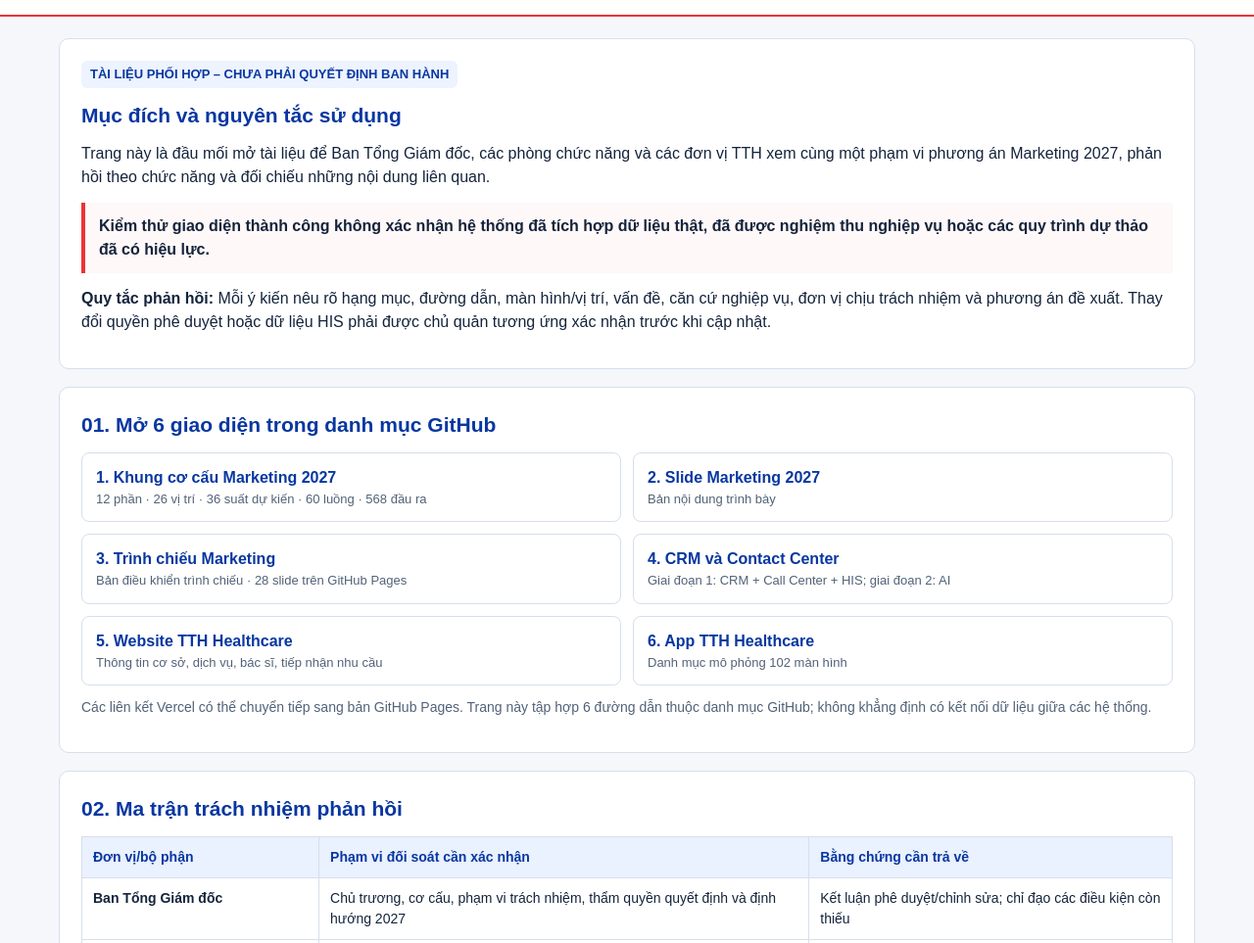
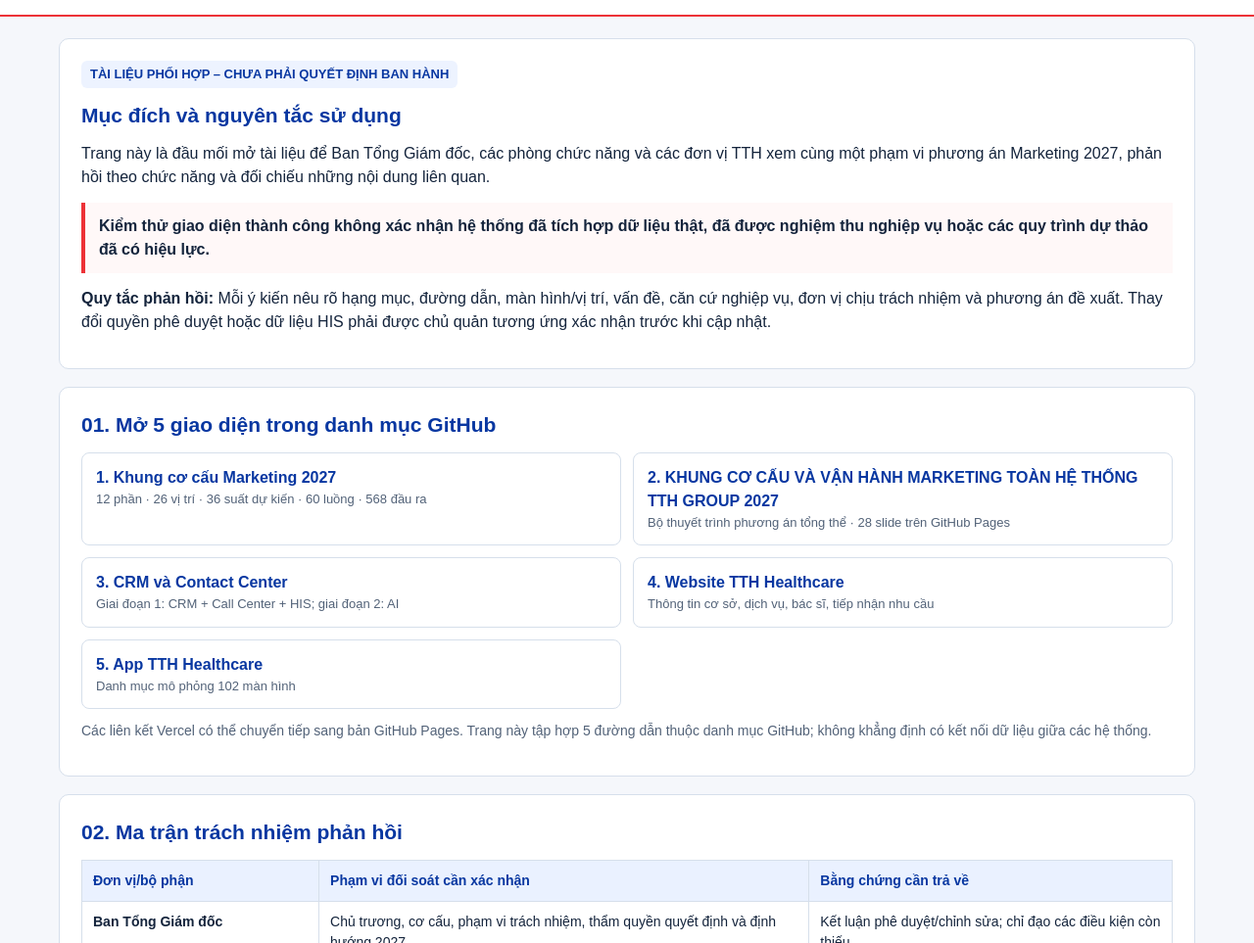
Before and after one commit to nguyenyenthuong-netizen/TTH-2027, a plain HTML site: page pages-overrides/catalog/bo-ho-so/index.html in a window 1280 px wide. Shown: the part 137-1100 px from the top of the page at 98% size. Drawn offline with Linux system fonts and the light colour scheme; files whose address does not match are found by name.

Commit message:
Align stakeholder handover with one official TTH 2027 presentation title and five catalog entries

```diff
--- a/pages-overrides/catalog/bo-ho-so/index.html
+++ b/pages-overrides/catalog/bo-ho-so/index.html
@@ -34,15 +34,14 @@ footer{text-align:center;color:var(--muted);font-size:13px;padding-bottom:22px}
 <div class="hint">Kiểm thử giao diện thành công không xác nhận hệ thống đã tích hợp dữ liệu thật, đã được nghiệm thu nghiệp vụ hoặc các quy trình dự thảo đã có hiệu lực.</div>
 <p><b>Quy tắc phản hồi:</b> Mỗi ý kiến nêu rõ hạng mục, đường dẫn, màn hình/vị trí, vấn đề, căn cứ nghiệp vụ, đơn vị chịu trách nhiệm và phương án đề xuất. Thay đổi quyền phê duyệt hoặc dữ liệu HIS phải được chủ quản tương ứng xác nhận trước khi cập nhật.</p>
 </section>
-<section><h2>01. Mở 6 giao diện trong danh mục GitHub</h2>
+<section><h2>01. Mở 5 giao diện trong danh mục GitHub</h2>
 <div class="grid">
 <a class="asset" href="https://tth-khung-marketing-14112026.vercel.app/" target="_blank" rel="noopener"><strong>1. Khung cơ cấu Marketing 2027</strong><small>12 phần · 26 vị trí · 36 suất dự kiến · 60 luồng · 568 đầu ra</small></a>
-<a class="asset" href="https://tth-marketing-2027-slide.vercel.app/" target="_blank" rel="noopener"><strong>2. Slide Marketing 2027</strong><small>Bản nội dung trình bày</small></a>
-<a class="asset" href="https://tth-marketing-2027-trinh-chieu.vercel.app/" target="_blank" rel="noopener"><strong>3. Trình chiếu Marketing</strong><small>Bản điều khiển trình chiếu · 28 slide trên GitHub Pages</small></a>
-<a class="asset" href="https://tth-crm-da-kenh.vercel.app/" target="_blank" rel="noopener"><strong>4. CRM và Contact Center</strong><small>Giai đoạn 1: CRM + Call Center + HIS; giai đoạn 2: AI</small></a>
-<a class="asset" href="https://tth-healthcare-website.vercel.app/" target="_blank" rel="noopener"><strong>5. Website TTH Healthcare</strong><small>Thông tin cơ sở, dịch vụ, bác sĩ, tiếp nhận nhu cầu</small></a>
-<a class="asset" href="https://tth-healthcare-app.vercel.app/" target="_blank" rel="noopener"><strong>6. App TTH Healthcare</strong><small>Danh mục mô phỏng 102 màn hình</small></a>
-</div><p class="small" style="margin-top:12px">Các liên kết Vercel có thể chuyển tiếp sang bản GitHub Pages. Trang này tập hợp 6 đường dẫn thuộc danh mục GitHub; không khẳng định có kết nối dữ liệu giữa các hệ thống.</p>
+<a class="asset" href="https://tth-marketing-2027-trinh-chieu.vercel.app/" target="_blank" rel="noopener"><strong>2. KHUNG CƠ CẤU VÀ VẬN HÀNH MARKETING TOÀN HỆ THỐNG TTH GROUP 2027</strong><small>Bộ thuyết trình phương án tổng thể · 28 slide trên GitHub Pages</small></a>
+<a class="asset" href="https://tth-crm-da-kenh.vercel.app/" target="_blank" rel="noopener"><strong>3. CRM và Contact Center</strong><small>Giai đoạn 1: CRM + Call Center + HIS; giai đoạn 2: AI</small></a>
+<a class="asset" href="https://tth-healthcare-website.vercel.app/" target="_blank" rel="noopener"><strong>4. Website TTH Healthcare</strong><small>Thông tin cơ sở, dịch vụ, bác sĩ, tiếp nhận nhu cầu</small></a>
+<a class="asset" href="https://tth-healthcare-app.vercel.app/" target="_blank" rel="noopener"><strong>5. App TTH Healthcare</strong><small>Danh mục mô phỏng 102 màn hình</small></a>
+</div><p class="small" style="margin-top:12px">Các liên kết Vercel có thể chuyển tiếp sang bản GitHub Pages. Trang này tập hợp 5 đường dẫn thuộc danh mục GitHub; không khẳng định có kết nối dữ liệu giữa các hệ thống.</p>
 </section>
 <section><h2>02. Ma trận trách nhiệm phản hồi</h2><div class="table-scroll"><table><thead><tr><th>Đơn vị/bộ phận</th><th>Phạm vi đối soát cần xác nhận</th><th>Bằng chứng cần trả về</th></tr></thead><tbody>
 <tr><td><b>Ban Tổng Giám đốc</b></td><td>Chủ trương, cơ cấu, phạm vi trách nhiệm, thẩm quyền quyết định và định hướng 2027</td><td>Kết luận phê duyệt/chỉnh sửa; chỉ đạo các điều kiện còn thiếu</td></tr>
```
